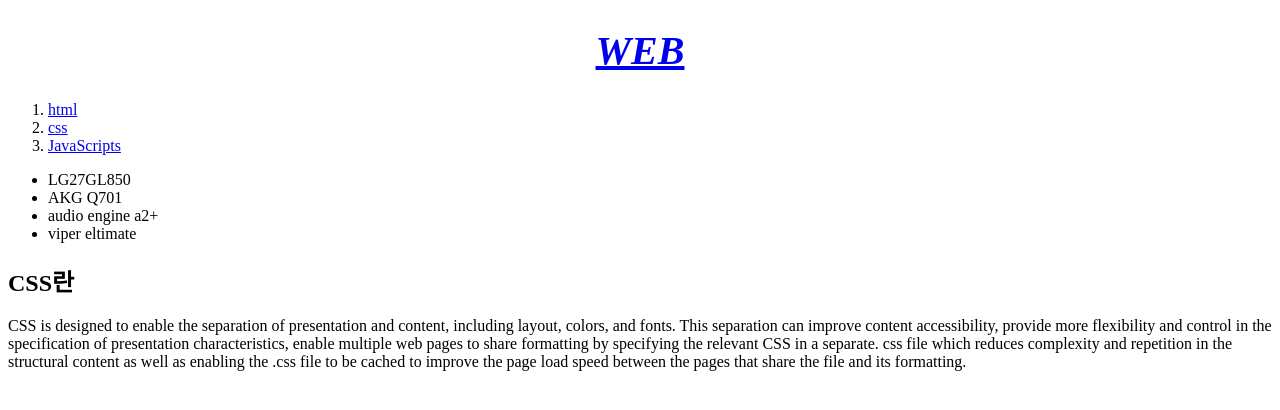
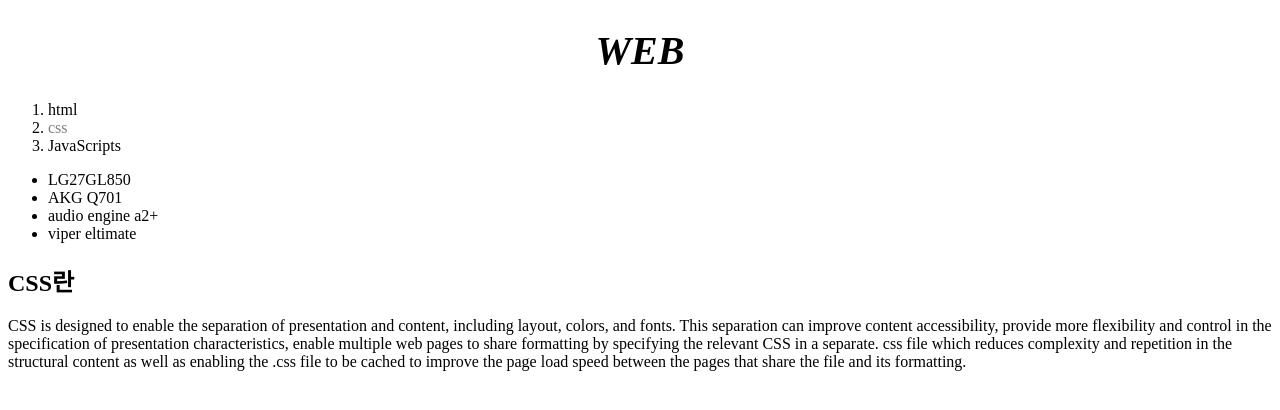
Before and after one commit to vertang/first-web-class, a plain HTML site: page second.html in a window 1280 px wide. Drawn offline with Linux system fonts and the light colour scheme.

Commit message:
Update second.html

```diff
--- a/second.html
+++ b/second.html
@@ -3,10 +3,17 @@
 <head>
     <title>WEB - HTML</title>
   <meta charset="utf-8">
-  <style>
+   <style>
+  #achived
+    {clor: purple
+  }
+
    a {
-    clor:black;
-    text-decoration:: none;
+    color: black;
+    text-decoration: none;
+  }
+  .saw {
+    color: gray;
   }
   h1 {
     font-size: 40px;
@@ -21,8 +28,9 @@
   <h1><a href="index.html">WEB</a></h1>
 <ol>
 
-  <li><a href="first.html">html</a></li>
-  <li><a href="second.html"style="color:blue">css</a></li>
+  <li><a href="first.html"class="done" = id="achived"
+    > html</a></li>
+  <li><a href="second.html"class="saw"> css</a></li>
   <li><a href="third.html">JavaScripts</a></li>
 </ol>
 <ul>
```
